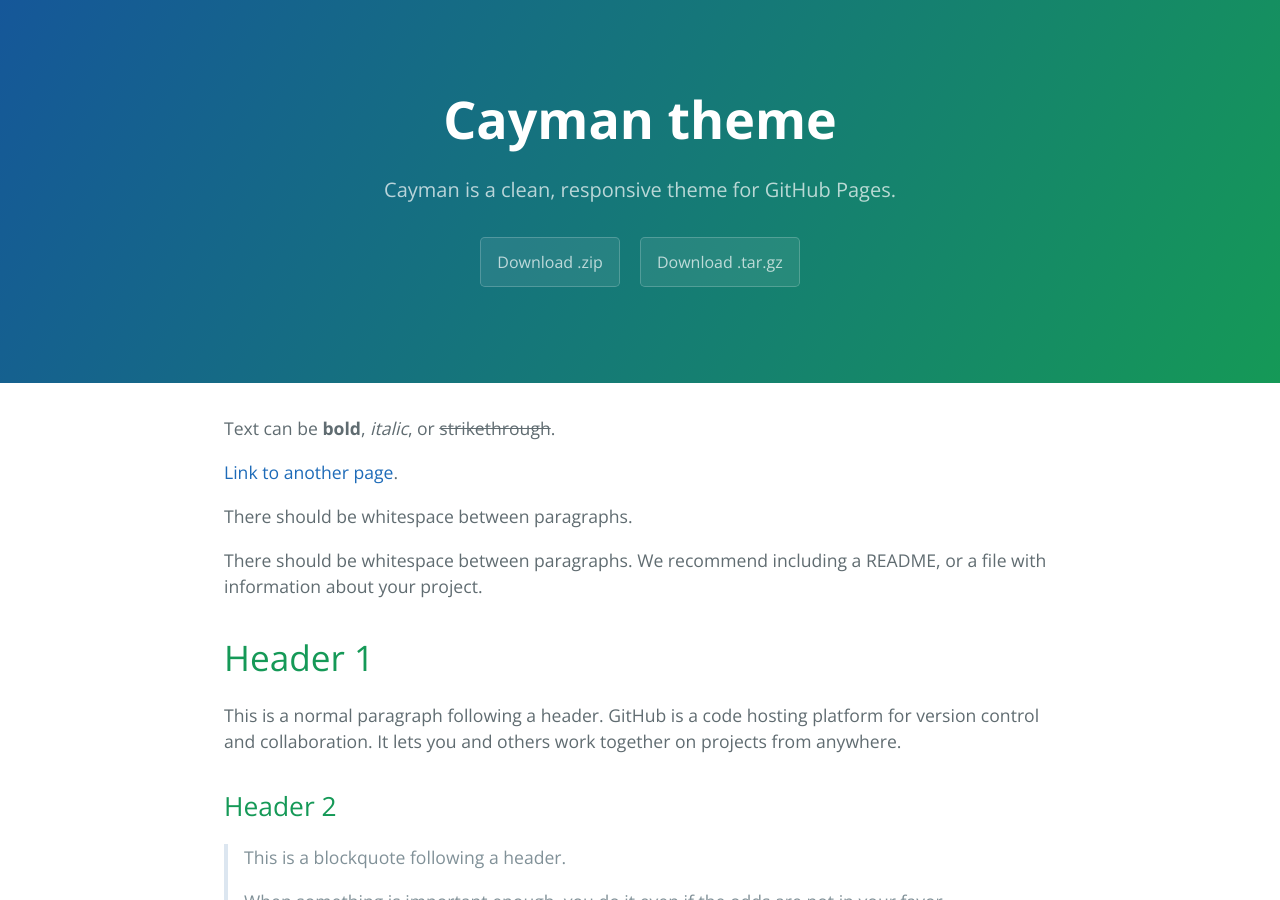
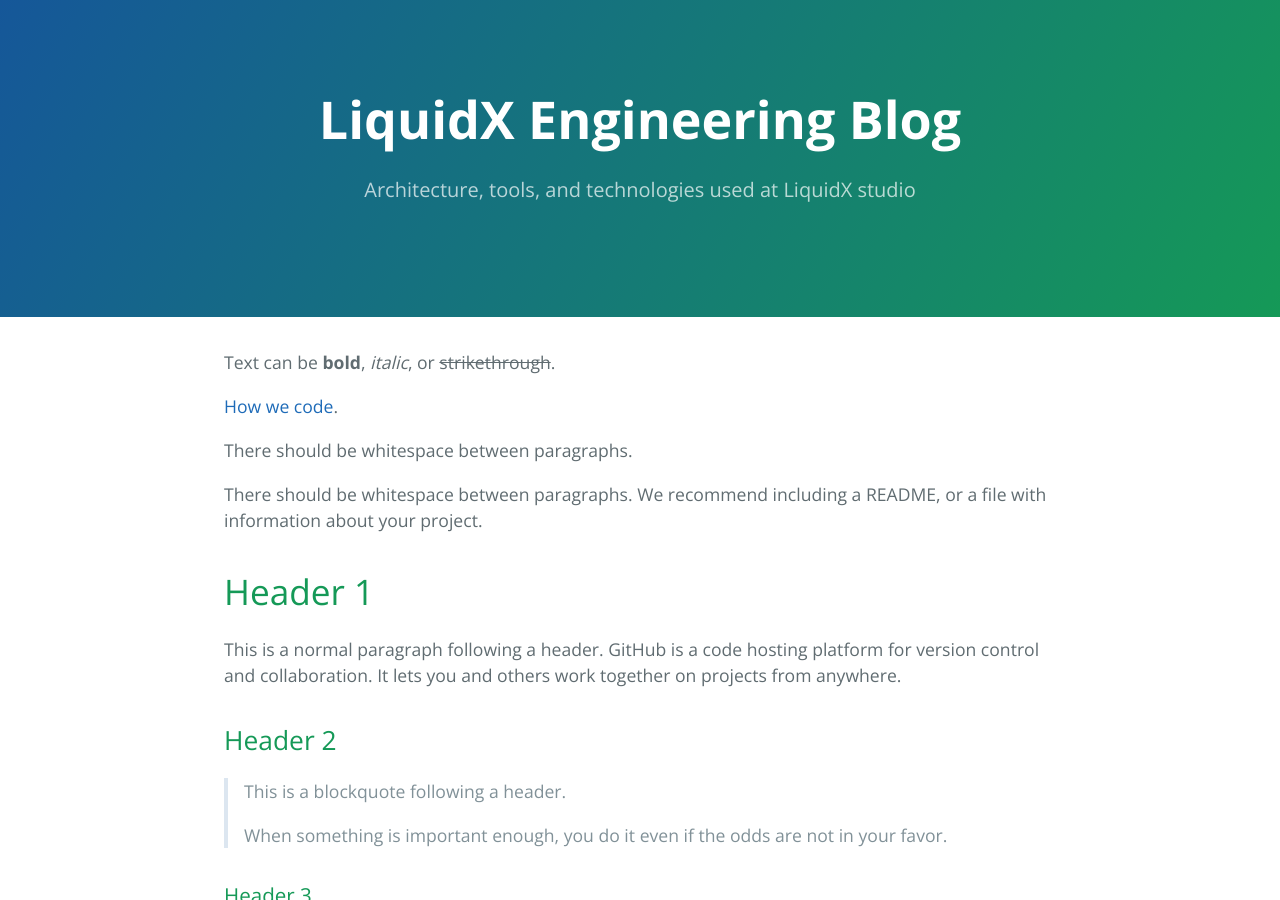
Before and after one commit to LiquidX-Studio/LiquidX-Studio.github.io, a Jekyll site: the page built from index.md, in a window 1280 px wide and 900 px high. Built offline with Jekyll 4.4.1, drawn with Linux system fonts in a browser that asks for light colours.

Commit message:
Update title and add how we code page

```diff
--- a/_config.yml
+++ b/_config.yml
@@ -1,5 +1,5 @@
-title: Cayman theme
-description: Cayman is a clean, responsive theme for GitHub Pages.
-show_downloads: true
+title: LiquidX Engineering Blog
+description: Architecture, tools, and technologies used at LiquidX studio
+show_downloads: false
 google_analytics:
 theme: jekyll-theme-cayman
--- a/index.md
+++ b/index.md
@@ -4,7 +4,7 @@
 
 Text can be **bold**, _italic_, or ~~strikethrough~~.
 
-[Link to another page](./another-page.html).
+[How we code](./how_we_code.html).
 
 There should be whitespace between paragraphs.
 
```
Also changed, not shown: how_we_code.md (added, +11 -0 lines).
